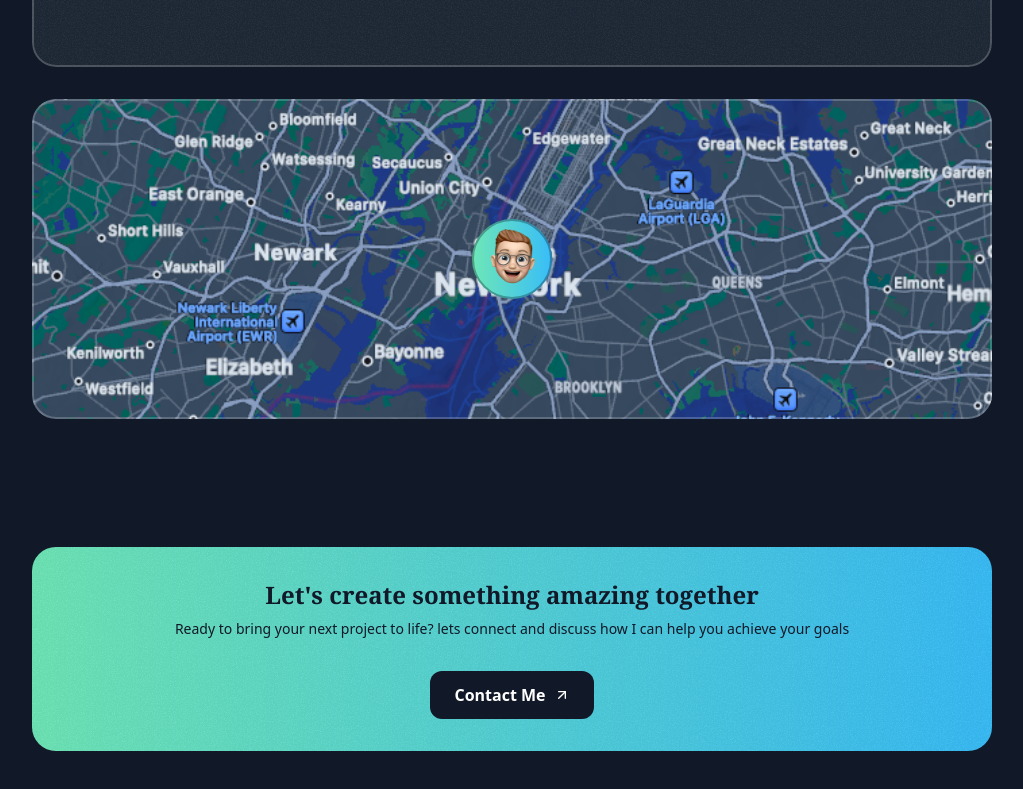
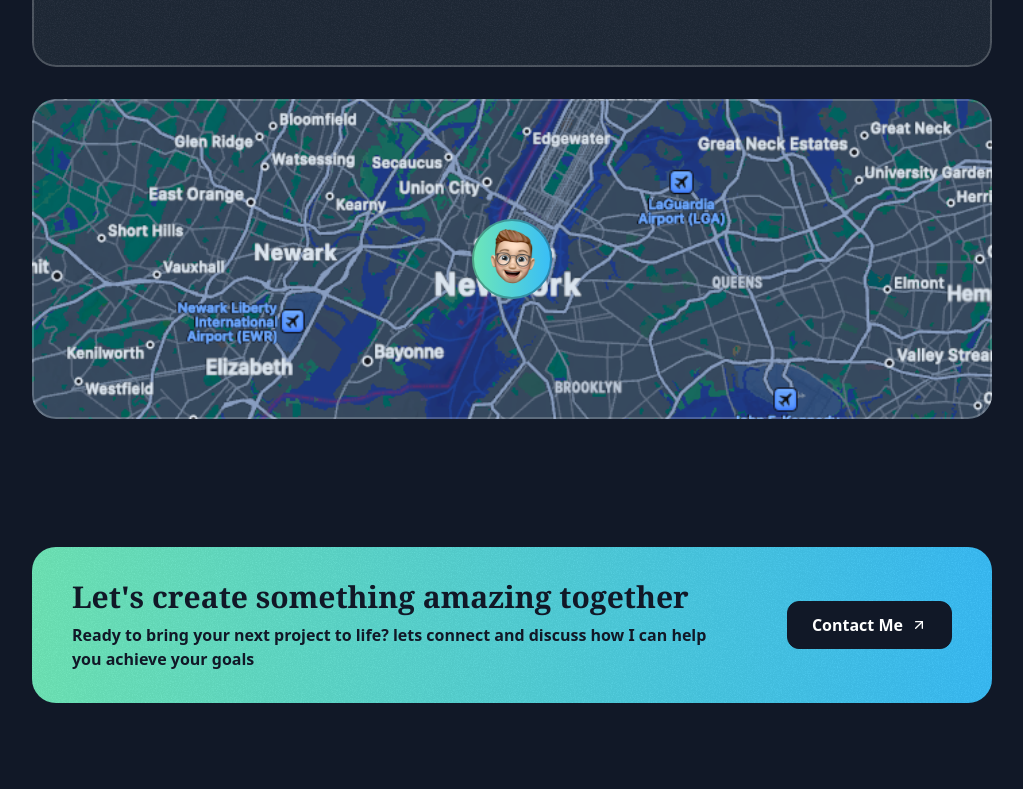
Before and after one commit to bukardev/BukarDev-portfolio, a Next.js app: page / in a window 1280 px wide. Shown: the part 4729-5518 px from the top of the page, without its empty margins (128-1151 px from the left). After the commit the page ends 5496 px from the top, so only its background shows below. Built offline with nearby package versions, Linux system fonts and the light colour scheme; a web font is replaced by a local one.

Commit message:
Complete hero section

```diff
--- a/src/sections/Contact.tsx
+++ b/src/sections/Contact.tsx
@@ -5,24 +5,28 @@
   return (
     <section className="my-16">
       <div className="container">
-        <div className="bg-gradient-to-r from-emerald-300 to-sky-400 text-gray-900 py-8 px-10 rounded-3xl text-center relative overflow-hidden z-0">
+        <div className="bg-gradient-to-r from-emerald-300 to-sky-400 text-gray-900 py-8 px-10 rounded-3xl text-center relative overflow-hidden z-0 md:text-left">
           <div
             className="absolute inset-0 opacity-5 -z-10"
             style={{
               backgroundImage: `url(${grainImage.src})`,
             }}
           ></div>
-          <h2 className="font-serif font-semibold text-2xl">{`Let's create something amazing together`}</h2>
-          <p className="text-sm mt-2">
-            Ready to bring your next project to life? lets connect and discuss
-            how I can help you achieve your goals
-          </p>
-          <a href="#">
-            <button className="text-white bg-gray-900 inline-flex items-center px-6 h-12 rounded-xl gap-2 mt-8">
-              <span className="font-semibold">Contact Me</span>
-              <ArrowUprightIcon className="size-4" />
-            </button>
-          </a>
+          <div className="flex flex-col md:flex-row items-center gap-8 md:gap-16">
+            <div>
+              <h2 className="font-serif font-semibold text-2xl md:text-3xl">{`Let's create something amazing together`}</h2>
+              <p className="text-sm mt-2 md:text-base font-semibold">
+                Ready to bring your next project to life? lets connect and
+                discuss how I can help you achieve your goals
+              </p>
+            </div>
+            <div>
+              <button className="text-white bg-gray-900 inline-flex items-center px-6 h-12 rounded-xl gap-2 border border-gray-900 md:w-max">
+                <span className="font-semibold">Contact Me</span>
+                <ArrowUprightIcon className="size-4" />
+              </button>
+            </div>
+          </div>
         </div>
       </div>
     </section>
```
